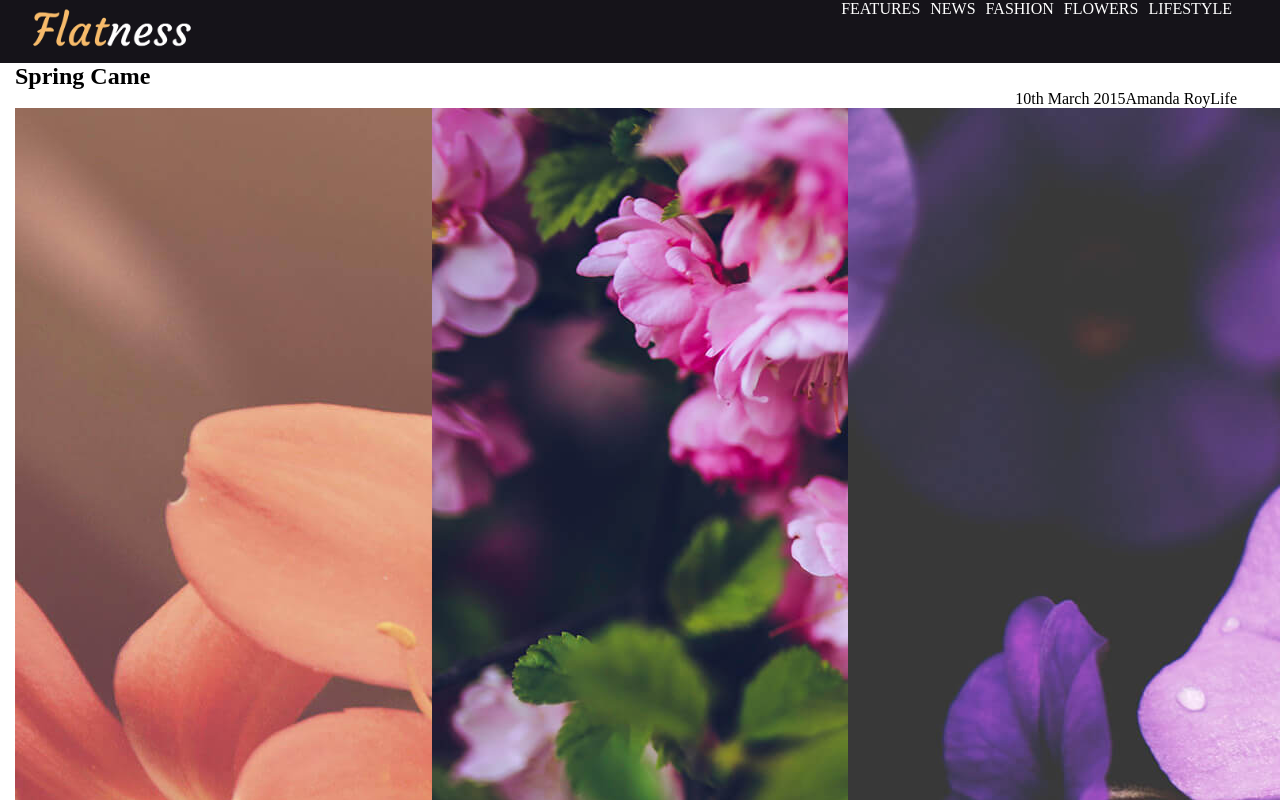
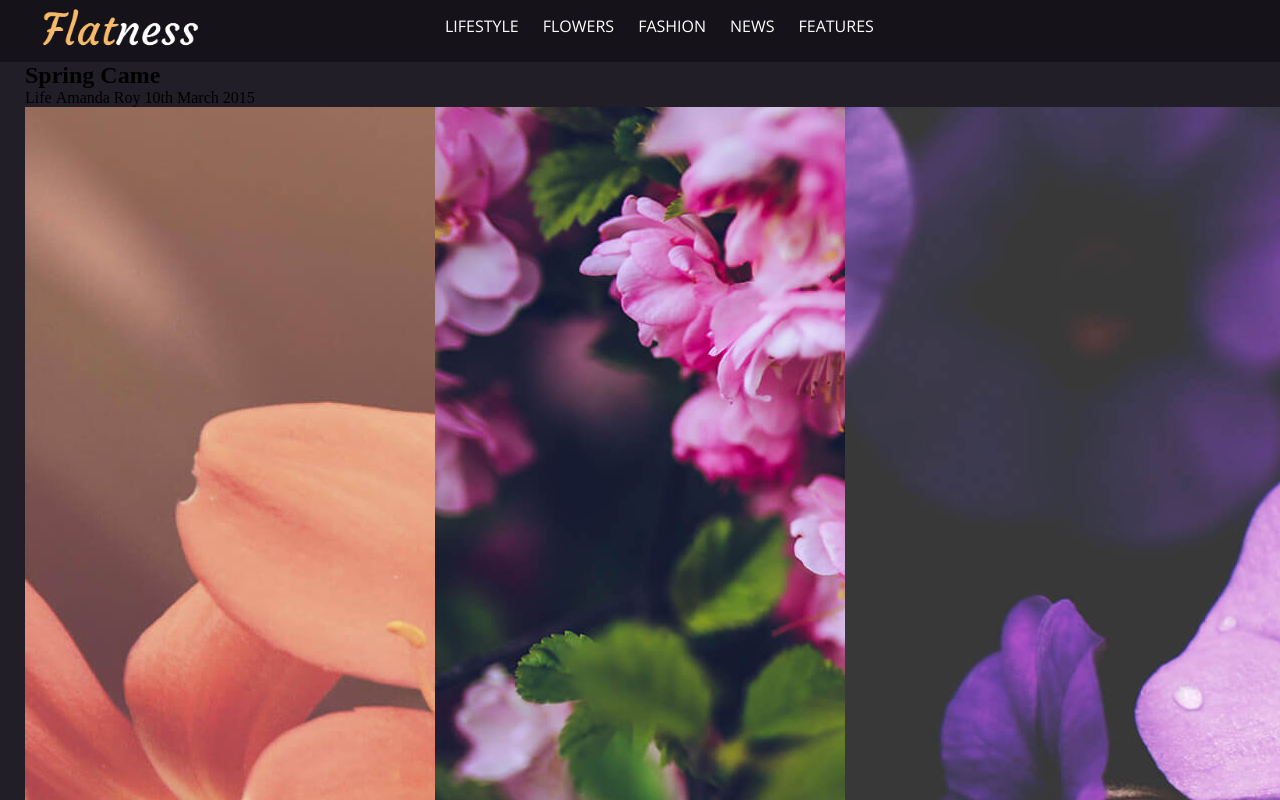
Before and after one commit to tatiquiba/Responsive-Blog, a plain HTML site: page index.html in a window 1280 px wide. Shown: the top 800 px of the page. Drawn offline with nearby package versions, Linux system fonts and the light colour scheme.

Commit message:
avance header css

```diff
--- a/css/main.css
+++ b/css/main.css
@@ -9,16 +9,30 @@ header {
 	height: 50%
 }
 
+nav {
+	margin-top: 15px
+}
+
 li {
 	display: inline;
-	float: right;
 }
 
 li a {
 
 	text-decoration: none;
 	color: white;
-	padding: 5px;
+	font-family: "open sans";
+	padding: 10px;
+	text-align: right;
+}
+
+/*section*/
+section {
+	background-color: rgb(33, 30, 39);
+}
+
+.spring {
+	background-image: src:;
 }
 
 /* Responsive */
--- a/grid-system.css
+++ b/grid-system.css
@@ -8,8 +8,8 @@
 /* Grid system */
 
 .container {
-  padding-right: 15px;
-  padding-left: 15px;
+  padding-right: 25px;
+  padding-left: 25px;
   margin-right: auto;
   margin-left: auto;
 }
--- a/index.html
+++ b/index.html
@@ -17,7 +17,7 @@
 					<img class="flatness" src="image/header-logo.png">
 				</div>
 				<div class="col-8">
-					<nav class="clearfix">
+					<nav>
 						<ul>
 							<li><A HREF="">LIFESTYLE</A></li>
 							<LI><A HREF="">FLOWERS</A></LI>
@@ -31,7 +31,7 @@
 		</div>
 	</header>
 	<section>
-		<div class="container">
+		<div class="container spring">
 			<div class="row">
 				<div class="col-12">
 					<div class="header">
```
